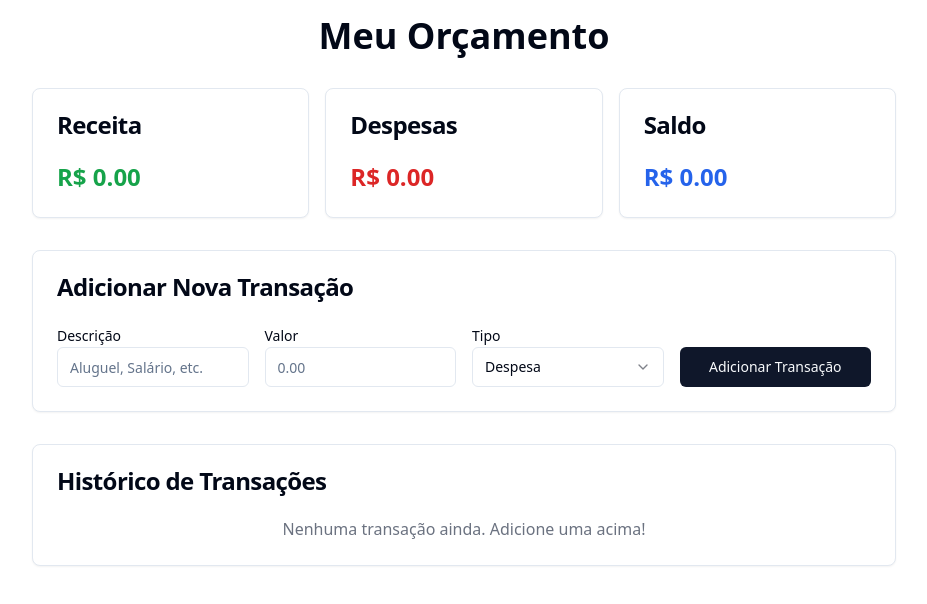
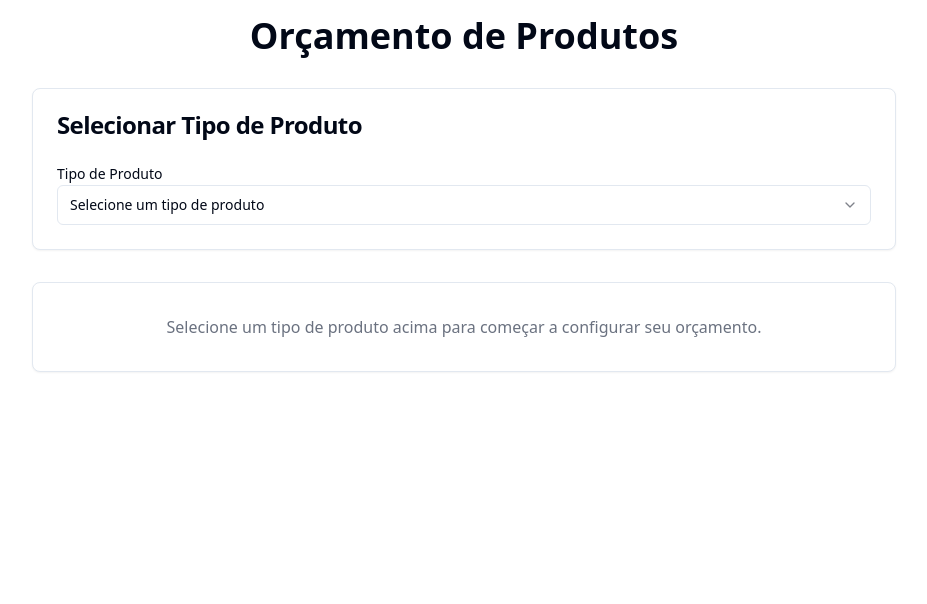
Before and after one commit to williammelo56/exporcamento, a React (Vite) app: page /budget in a window 1280 px wide. Shown: the top 604 px of the page, without its empty margins (176-1103 px from the left). Built offline with nearby package versions, Linux system fonts and the light colour scheme.

Commit message:
[dyad] wrote 1 file(s)

```diff
--- a/src/pages/BudgetApp.tsx
+++ b/src/pages/BudgetApp.tsx
@@ -1,216 +1,101 @@
 "use client";
 
-import React, { useState, useEffect } from "react";
+import React, { useState } from "react";
 import { Card, CardHeader, CardTitle, CardContent } from "@/components/ui/card";
-import { Input } from "@/components/ui/input";
-import { Button } from "@/components/ui/button";
 import {
-  Table,
-  TableHeader,
-  TableRow,
-  TableHead,
-  TableBody,
-  TableCell,
-} from "@/components/ui/table";
+  Select,
+  SelectContent,
+  SelectItem,
+  SelectTrigger,
+  SelectValue,
+} from "@/components/ui/select";
 import { Label } from "@/components/ui/label";
-import { Select, SelectContent, SelectItem, SelectTrigger, SelectValue } from "@/components/ui/select";
-import { Trash2 } from "lucide-react";
-import { showSuccess, showError } from "@/utils/toast";
 
-interface Transaction {
-  id: string;
-  description: string;
-  amount: number;
-  type: "income" | "expense";
-}
+type ProductType = "painel_led" | "totem_led" | "painel_ima" | "";
 
 const BudgetApp = () => {
-  const [transactions, setTransactions] = useState<Transaction[]>([]);
-  const [description, setDescription] = useState<string>("");
-  const [amount, setAmount] = useState<string>("");
-  const [type, setType] = useState<"income" | "expense">("expense");
+  const [selectedProductType, setSelectedProductType] = useState<ProductType>("");
 
-  useEffect(() => {
-    const storedTransactions = localStorage.getItem("budgetTransactions");
-    if (storedTransactions) {
-      setTransactions(JSON.parse(storedTransactions));
+  const renderProductContent = () => {
+    switch (selectedProductType) {
+      case "painel_led":
+        return (
+          <Card className="mt-8">
+            <CardHeader>
+              <CardTitle>Detalhes do Painel de LED</CardTitle>
+            </CardHeader>
+            <CardContent>
+              <p>Aqui você pode configurar as especificações do Painel de LED, como tamanho, resolução, tipo de uso (interno/externo), etc.</p>
+              {/* Adicione mais campos de configuração aqui */}
+            </CardContent>
+          </Card>
+        );
+      case "totem_led":
+        return (
+          <Card className="mt-8">
+            <CardHeader>
+              <CardTitle>Detalhes do Totem de LED</CardTitle>
+            </CardHeader>
+            <CardContent>
+              <p>Aqui você pode configurar as especificações do Totem de LED, como altura, largura, interatividade, base, etc.</p>
+              {/* Adicione mais campos de configuração aqui */}
+            </CardContent>
+          </Card>
+        );
+      case "painel_ima":
+        return (
+          <Card className="mt-8">
+            <CardHeader>
+              <CardTitle>Detalhes do Painel de IMÃ</CardTitle>
+            </CardHeader>
+            <CardContent>
+              <p>Aqui você pode configurar as especificações do Painel de IMÃ, como dimensões, força do ímã, material, aplicação, etc.</p>
+              {/* Adicione mais campos de configuração aqui */}
+            </CardContent>
+          </Card>
+        );
+      default:
+        return (
+          <Card className="mt-8">
+            <CardContent className="text-center py-8 text-gray-500">
+              <p>Selecione um tipo de produto acima para começar a configurar seu orçamento.</p>
+            </CardContent>
+          </Card>
+        );
     }
-  }, []);
-
-  useEffect(() => {
-    localStorage.setItem("budgetTransactions", JSON.stringify(transactions));
-  }, [transactions]);
-
-  const handleAddTransaction = (e: React.FormEvent) => {
-    e.preventDefault();
-    const parsedAmount = parseFloat(amount);
-
-    if (!description || isNaN(parsedAmount) || parsedAmount <= 0) {
-      showError("Por favor, insira uma descrição e um valor válido.");
-      return;
-    }
-
-    const newTransaction: Transaction = {
-      id: Date.now().toString(),
-      description,
-      amount: parsedAmount,
-      type,
-    };
-
-    setTransactions((prev) => [...prev, newTransaction]);
-    setDescription("");
-    setAmount("");
-    showSuccess("Transação adicionada com sucesso!");
   };
-
-  const handleDeleteTransaction = (id: string) => {
-    setTransactions((prev) => prev.filter((t) => t.id !== id));
-    showSuccess("Transação removida com sucesso!");
-  };
-
-  const totalIncome = transactions
-    .filter((t) => t.type === "income")
-    .reduce((sum, t) => sum + t.amount, 0);
-
-  const totalExpenses = transactions
-    .filter((t) => t.type === "expense")
-    .reduce((sum, t) => sum + t.amount, 0);
-
-  const balance = totalIncome - totalExpenses;
 
   return (
     <div className="container mx-auto p-4 max-w-4xl">
-      <h1 className="text-4xl font-bold text-center mb-8">Meu Orçamento</h1>
-
-      <div className="grid grid-cols-1 md:grid-cols-3 gap-4 mb-8">
-        <Card>
-          <CardHeader>
-            <CardTitle>Receita</CardTitle>
-          </CardHeader>
-          <CardContent>
-            <p className="text-2xl font-semibold text-green-600">
-              R$ {totalIncome.toFixed(2)}
-            </p>
-          </CardContent>
-        </Card>
-        <Card>
-          <CardHeader>
-            <CardTitle>Despesas</CardTitle>
-          </CardHeader>
-          <CardContent>
-            <p className="text-2xl font-semibold text-red-600">
-              R$ {totalExpenses.toFixed(2)}
-            </p>
-          </CardContent>
-        </Card>
-        <Card>
-          <CardHeader>
-            <CardTitle>Saldo</CardTitle>
-          </CardHeader>
-          <CardContent>
-            <p className={`text-2xl font-semibold ${balance >= 0 ? "text-blue-600" : "text-red-600"}`}>
-              R$ {balance.toFixed(2)}
-            </p>
-          </CardContent>
-        </Card>
-      </div>
+      <h1 className="text-4xl font-bold text-center mb-8">Orçamento de Produtos</h1>
 
       <Card className="mb-8">
         <CardHeader>
-          <CardTitle>Adicionar Nova Transação</CardTitle>
+          <CardTitle>Selecionar Tipo de Produto</CardTitle>
         </CardHeader>
         <CardContent>
-          <form onSubmit={handleAddTransaction} className="grid grid-cols-1 md:grid-cols-4 gap-4 items-end">
-            <div className="col-span-full md:col-span-1">
-              <Label htmlFor="description">Descrição</Label>
-              <Input
-                id="description"
-                type="text"
-                value={description}
-                onChange={(e) => setDescription(e.target.value)}
-                placeholder="Aluguel, Salário, etc."
-              />
-            </div>
-            <div className="col-span-full md:col-span-1">
-              <Label htmlFor="amount">Valor</Label>
-              <Input
-                id="amount"
-                type="number"
-                value={amount}
-                onChange={(e) => setAmount(e.target.value)}
-                placeholder="0.00"
-                step="0.01"
-              />
-            </div>
-            <div className="col-span-full md:col-span-1">
-              <Label htmlFor="type">Tipo</Label>
-              <Select value={type} onValueChange={(value: "income" | "expense") => setType(value)}>
-                <SelectTrigger id="type">
-                  <SelectValue placeholder="Selecionar tipo" />
+          <div className="grid gap-4">
+            <div>
+              <Label htmlFor="product-type">Tipo de Produto</Label>
+              <Select
+                value={selectedProductType}
+                onValueChange={(value: ProductType) => setSelectedProductType(value)}
+              >
+                <SelectTrigger id="product-type">
+                  <SelectValue placeholder="Selecione um tipo de produto" />
                 </SelectTrigger>
                 <SelectContent>
-                  <SelectItem value="income">Receita</SelectItem>
-                  <SelectItem value="expense">Despesa</SelectItem>
+                  <SelectItem value="painel_led">Painel de LED</SelectItem>
+                  <SelectItem value="totem_led">Totem de LED</SelectItem>
+                  <SelectItem value="painel_ima">Painel de IMÃ</SelectItem>
                 </SelectContent>
               </Select>
             </div>
-            <Button type="submit" className="col-span-full md:col-span-1">
-              Adicionar Transação
-            </Button>
-          </form>
+          </div>
         </CardContent>
       </Card>
 
-      <Card>
-        <CardHeader>
-          <CardTitle>Histórico de Transações</CardTitle>
-        </CardHeader>
-        <CardContent>
-          {transactions.length === 0 ? (
-            <p className="text-center text-gray-500">Nenhuma transação ainda. Adicione uma acima!</p>
-          ) : (
-            <Table>
-              <TableHeader>
-                <TableRow>
-                  <TableHead>Descrição</TableHead>
-                  <TableHead>Valor</TableHead>
-                  <TableHead>Tipo</TableHead>
-                  <TableHead className="text-right">Ações</TableHead>
-                </TableRow>
-              </TableHeader>
-              <TableBody>
-                {transactions.map((transaction) => (
-                  <TableRow key={transaction.id}>
-                    <TableCell className="font-medium">{transaction.description}</TableCell>
-                    <TableCell
-                      className={
-                        transaction.type === "income"
-                          ? "text-green-600"
-                          : "text-red-600"
-                      }
-                    >
-                      R$ {transaction.amount.toFixed(2)}
-                    </TableCell>
-                    <TableCell>
-                      {transaction.type === "income" ? "Receita" : "Despesa"}
-                    </TableCell>
-                    <TableCell className="text-right">
-                      <Button
-                        variant="ghost"
-                        size="icon"
-                        onClick={() => handleDeleteTransaction(transaction.id)}
-                        aria-label="Excluir transação"
-                      >
-                        <Trash2 className="h-4 w-4 text-red-500" />
-                      </Button>
-                    </TableCell>
-                  </TableRow>
-                ))}
-              </TableBody>
-            </Table>
-          )}
-        </CardContent>
-      </Card>
+      {renderProductContent()}
     </div>
   );
 };
```
